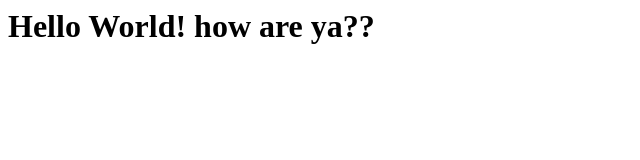
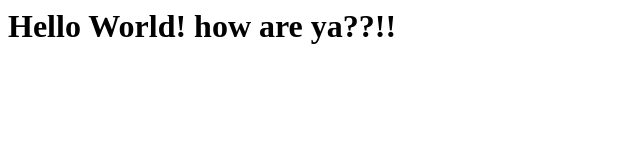
Before and after one commit to javichovicho/githubExample, a plain HTML site: page index.html in a window 1280 px wide. Shown: the full height of the page, 0-640 px from the left. Drawn offline with Linux system fonts and the light colour scheme.

Commit message:
added exclamation marks

```diff
--- a/index.html
+++ b/index.html
@@ -3,6 +3,6 @@
 		<title>Welcome to git!</title>
 	</head>
 	<body>
-		<h1>Hello World! how are ya??</h1>
+		<h1>Hello World! how are ya??!!</h1>
 	</body>
 </html>
```
